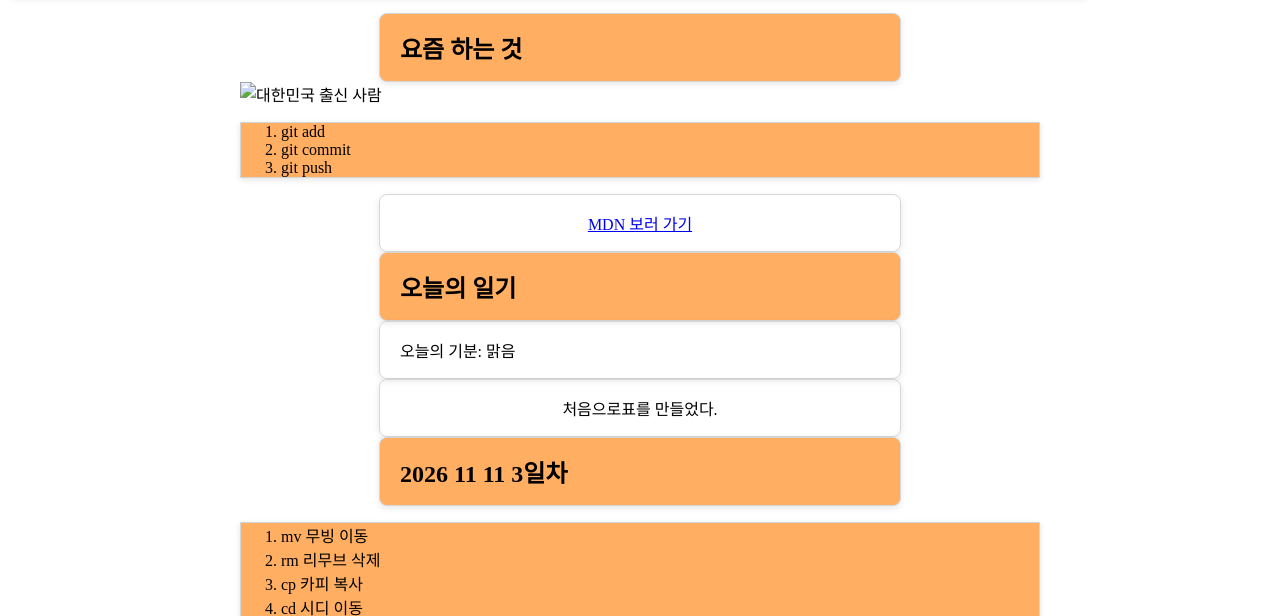
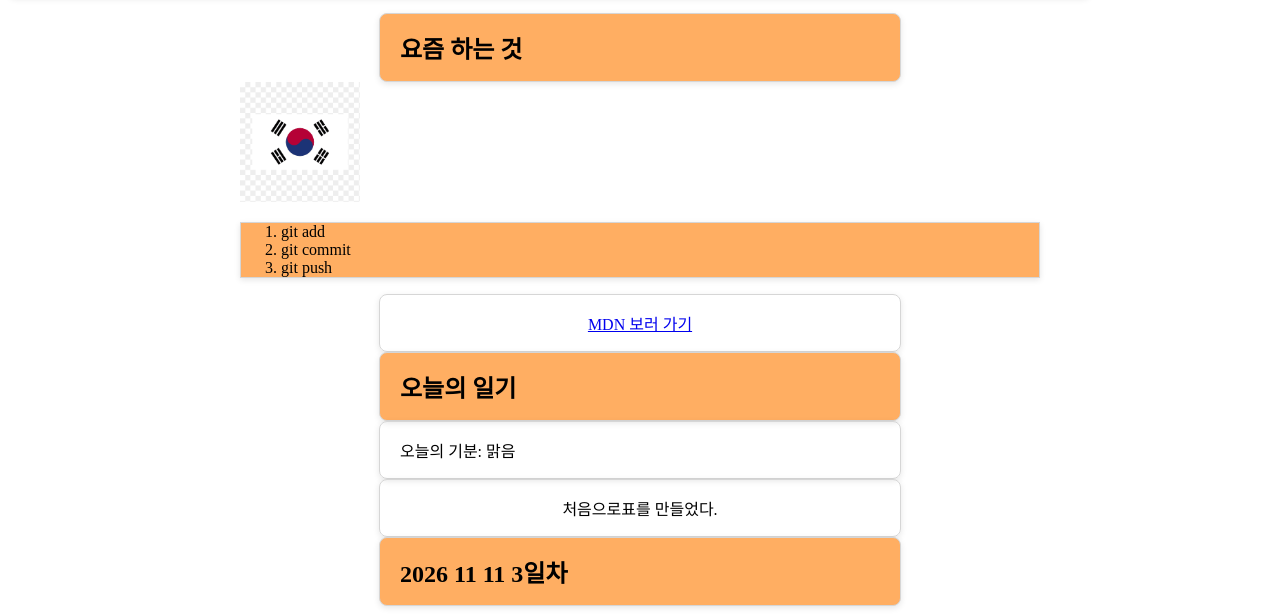
Before and after one commit to yhjo1004g/my-site, a plain HTML site: page index.html in a window 1280 px wide. Shown: the part 115-731 px from the top of the page. Drawn offline with Linux system fonts and the light colour scheme; the site is published under a folder, as on GitHub Pages, so addresses that start at the root find nothing.

Commit message:
koreanmark

```diff
--- a/index.html
+++ b/index.html
@@ -22,7 +22,7 @@
   <main>
     <section>
       <h2>요즘 하는 것</h2>
-      <img src="/image/koreanmark.png" width="120"
+      <img src="image/koreanmark.png" width="120"
            alt="대한민국 출신 사람">
       <ol>
         <li>git add</li>
```
